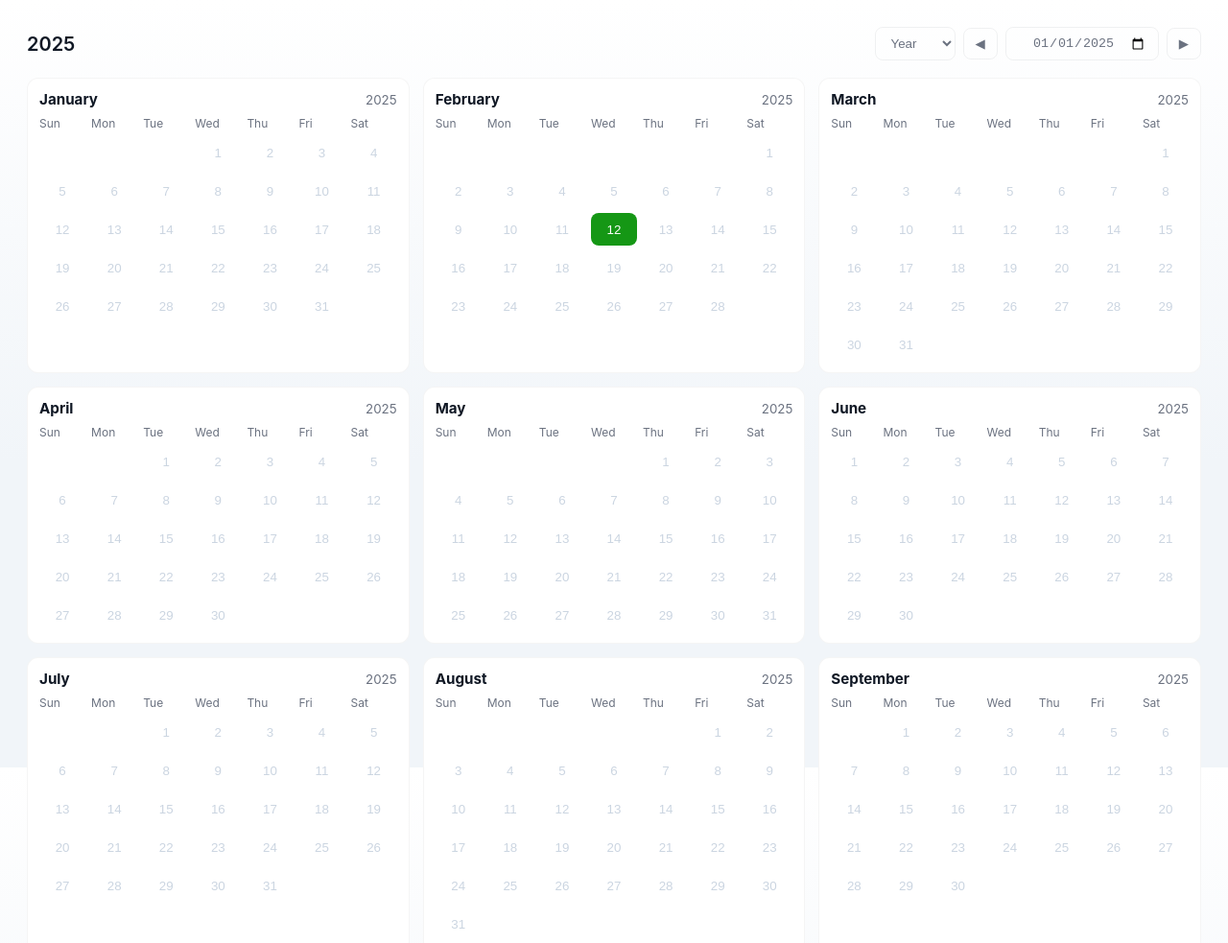
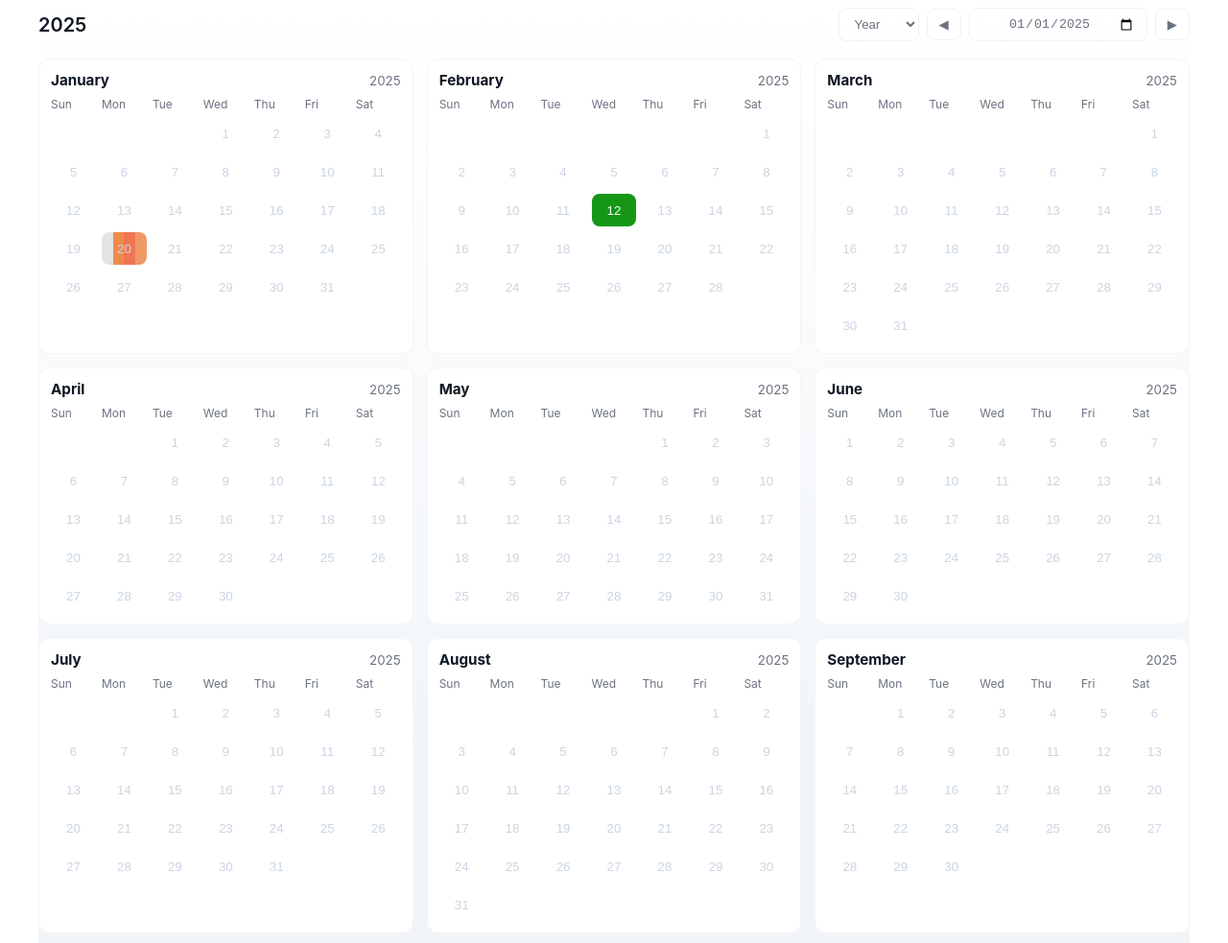
Before and after one commit to IanBedard/year-view-calendar, a website: page package/demo.html in a window 1280 px wide. Shown: the top 983 px of the page at 96% size. Drawn offline with Linux system fonts and the light colour scheme.

Commit message:
theme based css added,

```diff
--- a/package.json
+++ b/package.json
@@ -1,6 +1,6 @@
 {
   "name": "year-view-calendar",
-  "version": "1.1.1",
+  "version": "1.1.2",
   "description": "Calendar with a year view of all months ",
   "main": "script.js",
   "browser": "script.js",
--- a/package/demo.html
+++ b/package/demo.html
@@ -7,14 +7,13 @@
     <link rel="stylesheet" href="style.css">
         <style>
 
-            *{box-sizing:border-box}
-            html,body{height:100%;margin:0;font-family:Inter,ui-sans-serif,system-ui,-apple-system,'Segoe UI',Roboto,'Helvetica Neue',Arial}
-            body{background:linear-gradient(180deg,#051025 0%, #071124 60%);color:#e6eef8;padding:28px}
+
 
         </style>
 </head>
-
-            <div class="calendar" ></div>
+<div class="calendar-wrapper">
+  <div class="calendar"></div>
+</div>
 
 
 </body>
@@ -33,6 +32,12 @@
                 { color: '#ef8a4a', text: 'Ev B' },
                 { color: '#ef7654', text: 'Ev C' },
                 { color: '#ef9966', text: 'Ev D' }
+            ],
+             '2025-01-20': [
+                { color: '#e3e3e3', text: 'Ev A' },
+                { color: '#ef8a4a', text: 'Ev B' },
+                { color: '#ef7654', text: 'Ev C' },
+                { color: '#ef9966', text: 'Ev D' }
             ]
         }
 
--- a/package/style.css
+++ b/package/style.css
@@ -1,4 +1,4 @@
-           :root{
+.calendar-wrapper{
     --bg:#0f1724;
     --card:#111827;
     --muted:#9ca3af;
@@ -6,38 +6,38 @@
     --accent-2:#60a5fa;
     --today:#fef3c7;
     color-scheme: dark;
+    max-width:1200px;
+    margin:0 auto;
+    font-family:Inter,ui-sans-serif,system-ui,-apple-system,'Segoe UI',Roboto,'Helvetica Neue',Arial;
 }
 
- .calendar-wrapper{max-width:1200px;margin:0 auto}
-            .calendar-header{display:flex;align-items:center;justify-content:space-between;margin-bottom:18px}
-            .controls{display:flex;gap:8px;align-items:center}
-            .btn{background:linear-gradient(180deg,rgba(255,255,255,0.03),rgba(255,255,255,0.01));border:1px solid rgba(255,255,255,0.04);color:var(--muted);padding:8px 12px;border-radius:8px;cursor:pointer}
-            .btn:focus{outline:2px solid rgba(96,165,250,0.18);}
-            .year-display{font-size:1.25rem;font-weight:600}
-            .calendar{display:block}
-            .year-grid{display:grid;grid-template-columns:repeat(auto-fit,minmax(180px,1fr));gap:14px}
-            .month{background:linear-gradient(180deg,rgba(255,255,255,0.02),rgba(255,255,255,0.01));border:1px solid rgba(255,255,255,0.03);padding:12px;border-radius:12px}
-            .month-title{display:flex;justify-content:space-between;align-items:center;margin-bottom:8px}
-            .month-title h3{margin:0;font-size:0.95rem}
-            .weekdays{display:grid;grid-template-columns:repeat(7,1fr);gap:6px;color:var(--muted);font-size:0.75rem;margin-bottom:6px}
-            .days{display:grid;grid-template-columns:repeat(7,1fr);gap:6px}
-            .day{position:relative;height:34px;display:flex;align-items:center;justify-content:center;border-radius:8px;color:#cbd5e1;background:transparent;border:0;padding:0 6px;cursor:pointer}
-            .day[aria-disabled="true"]{opacity:0;pointer-events:none}
-            .day:hover{background:rgba(255,255,255,0.02)}
-            .day:focus{outline:2px solid rgba(110,231,183,0.15)}
-            .today{background:linear-gradient(90deg,var(--accent),var(--accent-2));color:#07203b;font-weight:700}
-            .muted{color:var(--muted)}
-            .event-badge{position:absolute;right:6px;bottom:6px;height:16px;min-width:16px;padding:0 6px;border-radius:10px;font-size:11px;display:inline-flex;align-items:center;justify-content:center;color:#fff;z-index:3;box-shadow:0 2px 6px rgba(2,6,23,0.5)}
-            .day .event-badge{transform:translateZ(0)}
+.calendar-wrapper .calendar-header{display:flex;align-items:center;justify-content:space-between;margin-bottom:18px}
+.calendar-wrapper .controls{display:flex;gap:8px;align-items:center}
+.calendar-wrapper .btn{background:linear-gradient(180deg,rgba(255,255,255,0.03),rgba(255,255,255,0.01));border:1px solid rgba(255,255,255,0.04);color:var(--muted);padding:8px 12px;border-radius:8px;cursor:pointer}
+.calendar-wrapper .btn:focus{outline:2px solid rgba(96,165,250,0.18);}
+.calendar-wrapper .year-display{font-size:1.25rem;font-weight:600}
+.calendar-wrapper .calendar{display:block}
+.calendar-wrapper .year-grid{display:grid;grid-template-columns:repeat(auto-fit,minmax(180px,1fr));gap:14px}
+.calendar-wrapper .month{background:linear-gradient(180deg,rgba(255,255,255,0.02),rgba(255,255,255,0.01));border:1px solid rgba(255,255,255,0.03);padding:12px;border-radius:12px}
+.calendar-wrapper .month-title{display:flex;justify-content:space-between;align-items:center;margin-bottom:8px}
+.calendar-wrapper .month-title h3{margin:0;font-size:0.95rem}
+.calendar-wrapper .weekdays{display:grid;grid-template-columns:repeat(7,1fr);gap:6px;color:var(--muted);font-size:0.75rem;margin-bottom:6px}
+.calendar-wrapper .days{display:grid;grid-template-columns:repeat(7,1fr);gap:6px}
+.calendar-wrapper .day{position:relative;height:34px;display:flex;align-items:center;justify-content:center;border-radius:8px;color:#cbd5e1;background:transparent;border:0;padding:0 6px;cursor:pointer}
+.calendar-wrapper .day[aria-disabled="true"]{opacity:0;pointer-events:none}
+.calendar-wrapper .day:hover{background:rgba(255,255,255,0.02)}
+.calendar-wrapper .day:focus{outline:2px solid rgba(110,231,183,0.15)}
+.calendar-wrapper .today{background:linear-gradient(90deg,var(--accent),var(--accent-2));color:#07203b;font-weight:700}
+.calendar-wrapper .muted{color:var(--muted)}
+.calendar-wrapper .event-badge{position:absolute;right:6px;bottom:6px;height:16px;min-width:16px;padding:0 6px;border-radius:10px;font-size:11px;display:inline-flex;align-items:center;justify-content:center;color:#fff;z-index:3;box-shadow:0 2px 6px rgba(2,6,23,0.5)}
+.calendar-wrapper .day .event-badge{transform:translateZ(0)}
 .calendar-wrapper.light .event-badge{box-shadow:0 1px 4px rgba(2,6,23,0.08)}
-            /* tooltip */
-            .date-tooltip{position:fixed;background:#0b1220;color:#e6eef8;padding:10px 12px;border-radius:8px;border:1px solid rgba(255,255,255,0.04);box-shadow:0 6px 24px rgba(2,6,23,0.6);z-index:9999;min-width:140px}
-                    @media (max-width:520px){.month{padding:10px}.day{height:30px}}
+/* tooltip (namespaced) */
+.yvc-date-tooltip{position:fixed;background:#0b1220;color:#e6eef8;padding:10px 12px;border-radius:8px;border:1px solid rgba(255,255,255,0.04);box-shadow:0 6px 24px rgba(2,6,23,0.6);z-index:9999;min-width:140px}
+@media (max-width:520px){.calendar-wrapper .month{padding:10px}.calendar-wrapper .day{height:30px}}
 
 /* light theme overrides when applied to the wrapper via class .light */
-                    .calendar-wrapper.light,
-                    /* or when .light is placed on body or any ancestor */
-                    .light {
+.calendar-wrapper.light {
     --bg:#f8fafc;
     --card:#ffffff;
     --muted:#6b7280;
@@ -48,11 +48,25 @@
     color: #0f1724;
     background: linear-gradient(180deg,#ffffff 0%, #f1f5f9 60%);
 }
-                    .calendar-wrapper.light .btn,
-                    .light .btn {background:transparent;color:var(--muted);border-color:rgba(15,23,42,0.06)}
-                    .calendar-wrapper.light .month,
-                    .light .month {background:var(--card);border-color:rgba(2,6,23,0.04)}
-                    .calendar-wrapper.light .date-tooltip,
-                    .light .date-tooltip {background:#ffffff;color:#0f1724;border-color:rgba(2,6,23,0.04)}
-                    .calendar-wrapper.light .event-badge,
-                    .light .event-badge {box-shadow:0 1px 4px rgba(2,6,23,0.08)}
+.calendar-wrapper.light .btn {background:transparent;color:var(--muted);border-color:rgba(15,23,42,0.06)}
+.calendar-wrapper.light .month {background:var(--card);border-color:rgba(2,6,23,0.04)}
+.calendar-wrapper.light .yvc-date-tooltip {background:#ffffff;color:#0f1724;border-color:rgba(2,6,23,0.04)}
+.calendar-wrapper.light .event-badge {box-shadow:0 1px 4px rgba(2,6,23,0.08)}
+
+/* explicit dark theme when applied via `.calendar-wrapper.dark` -- useful when you want
+   to force dark styling even if the page default is light */
+.calendar-wrapper.dark {
+    --bg:#0f1724;
+    --card:#111827;
+    --muted:#9ca3af;
+    --accent:#6ee7b7;
+    --accent-2:#60a5fa;
+    --today:#fef3c7;
+    color-scheme: dark;
+    color: #e6eef8;
+    background: linear-gradient(180deg,#071124 0%, #051025 60%);
+}
+.calendar-wrapper.dark .btn {background:linear-gradient(180deg,rgba(255,255,255,0.03),rgba(255,255,255,0.01));border-color:rgba(255,255,255,0.04);color:var(--muted)}
+.calendar-wrapper.dark .month {background:linear-gradient(180deg,rgba(255,255,255,0.02),rgba(255,255,255,0.01));border-color:rgba(255,255,255,0.03)}
+.calendar-wrapper.dark .yvc-date-tooltip {background:#0b1220;color:#e6eef8;border-color:rgba(255,255,255,0.04)}
+.calendar-wrapper.dark .event-badge {box-shadow:0 2px 6px rgba(2,6,23,0.5)}
--- a/package/year-view-calendar.js
+++ b/package/year-view-calendar.js
@@ -58,8 +58,10 @@ class Calendar {
 
 	_applyStyle(){
 		if (!this.wrapper) return
+		// normalize: remove both theme classes then add the requested one
+		this.wrapper.classList.remove('light', 'dark')
 		if (this.opts.style === 'light') this.wrapper.classList.add('light')
-		else this.wrapper.classList.remove('light')
+		else if (this.opts.style === 'dark') this.wrapper.classList.add('dark')
 	}
 
 	_bindControls(){
@@ -474,7 +476,7 @@ class Calendar {
 	_ensureTooltip(){
 		if (!this.tooltipEl){
 			this.tooltipEl = document.createElement('div')
-			this.tooltipEl.className = 'date-tooltip'
+			this.tooltipEl.className = 'yvc-date-tooltip'
 			this.tooltipEl.style.display = 'none'
 			document.body.appendChild(this.tooltipEl)
 		}
```
Lines whose indentation alone changed are shown as unchanged.
